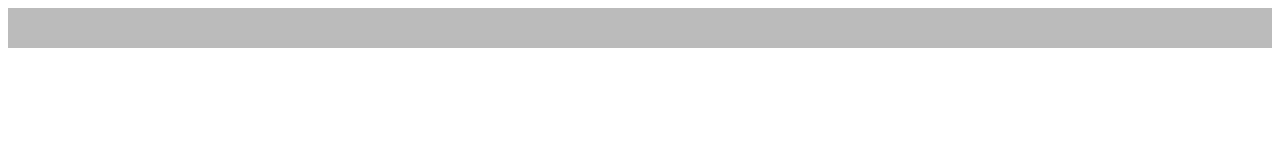
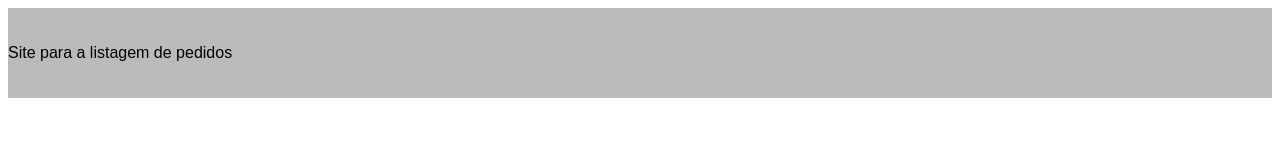
Before and after one commit to fagnermacedo/pedidoscompras, a plain HTML site: page index.html in a window 1280 px wide. Drawn offline with Linux system fonts and the light colour scheme.

Commit message:
Configuração do Header do arquivo

```diff
--- a/index.html
+++ b/index.html
@@ -13,6 +13,9 @@
 </head>
 <body>
     <header>
+        <section>
+            <p>Site para a listagem de pedidos</p>
+        </section>
 
     </header>
     <main>
```
